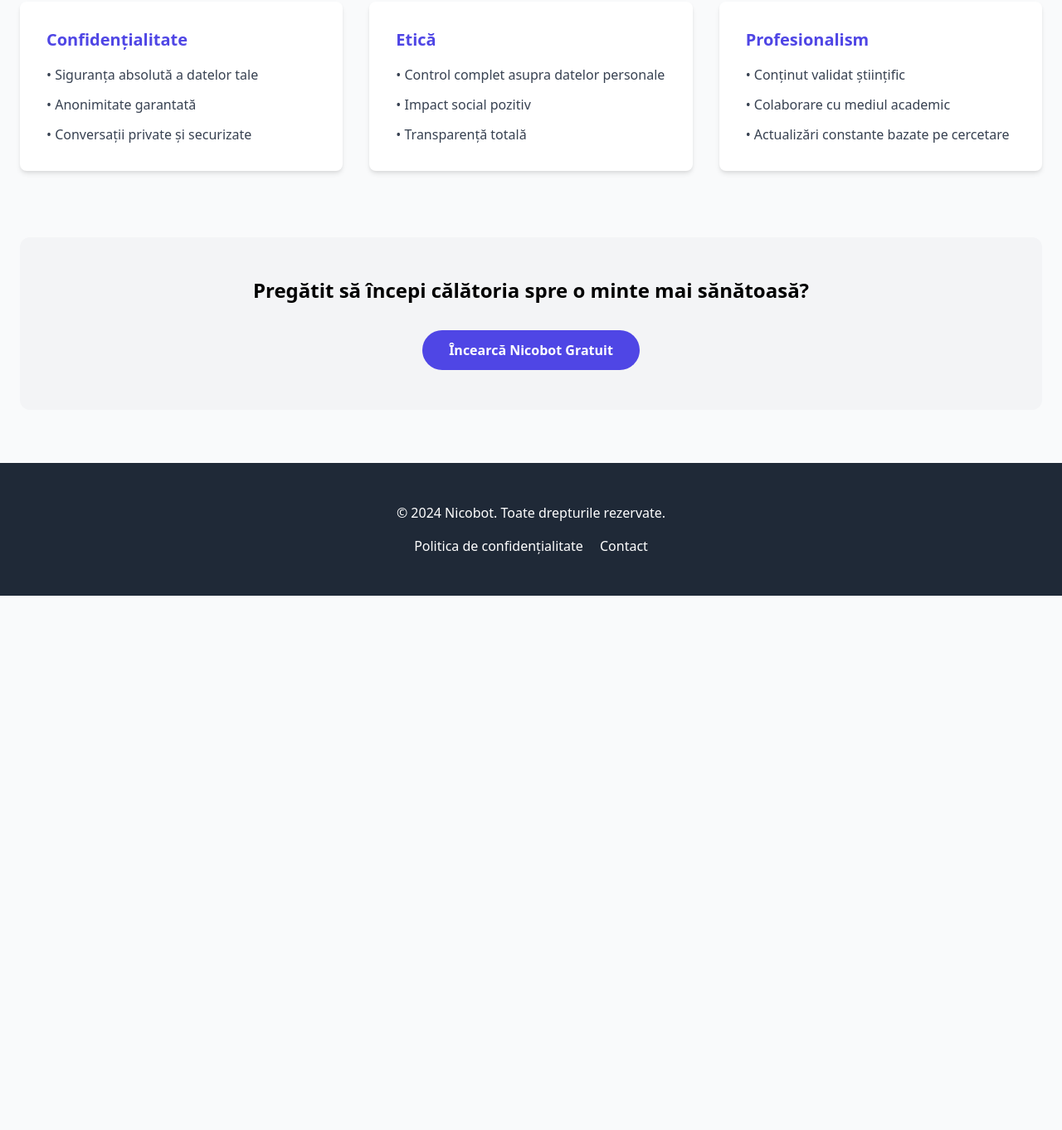
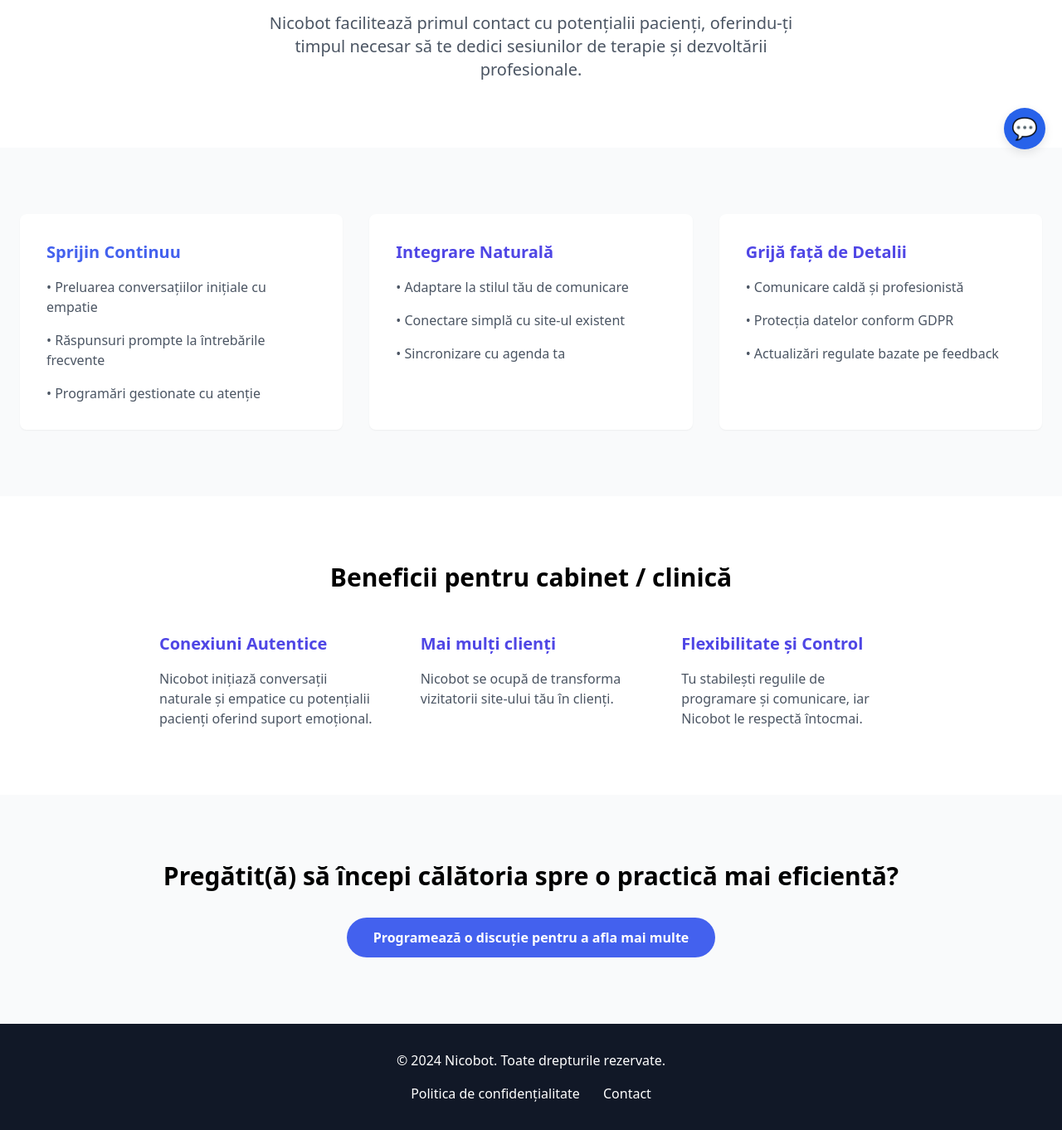
Before and after one commit to claudiunicolaa/nicobot.ro, a website: page public/index.html in a window 1280 px wide. Shown: the part 590-1952 px from the top of the page at 83% size. Before the commit the page ends 1308 px from the top, so only its background shows below. Drawn offline with nearby package versions, Linux system fonts and the light colour scheme; no server answers.

Commit message:
switch index page

```diff
--- a/public/index.html
+++ b/public/index.html
@@ -4,79 +4,164 @@
 <head>
 	<meta charset="UTF-8">
 	<meta name="viewport" content="width=device-width, initial-scale=1.0">
-	<title>Nicobot - Companionul tău digital pentru sănătate mentală</title>
+	<title>Nicobot - Asistentul tău Digital</title>
 	<link href="https://cdnjs.cloudflare.com/ajax/libs/tailwindcss/2.2.19/tailwind.min.css" rel="stylesheet">
+	<style>
+		:root {
+			--primary-blue: #4361EE;
+			--secondary-blue: #3F37C9;
+			--dark-gray: #212529;
+			--light-gray: #F8F9FA;
+		}
+
+		/* Custom color classes */
+		.bg-primary {
+			background-color: var(--primary-blue);
+		}
+
+		.bg-secondary {
+			background-color: var(--secondary-blue);
+		}
+
+		.text-primary {
+			color: var(--primary-blue);
+		}
+
+		/* Gradient background */
+		.bg-gradient-primary {
+			background: linear-gradient(135deg, var(--primary-blue) 0%, var(--secondary-blue) 100%);
+		}
+
+		/* Hover states */
+		.hover-transition {
+			transition: all 0.3s ease;
+		}
+
+		.hover-transition:hover {
+			transform: translateY(-2px);
+		}
+	</style>
+	<!-- Google tag (gtag.js) -->
+	<script async src="https://www.googletagmanager.com/gtag/js?id=AW-16813618239">
+	</script>
+	<script>
+		window.dataLayer = window.dataLayer || [];
+		function gtag() { dataLayer.push(arguments); }
+		gtag('js', new Date());
+
+		gtag('config', 'AW-16813618239');
+	</script>
+	<!-- Chatbot Widget -->
+	<link rel="stylesheet" href="styles-widget.css">
+	<script src="https://cdn.jsdelivr.net/npm/marked/marked.min.js"></script>
 </head>
 
-<body class="bg-gray-50">
+<body class="bg-white">
 	<!-- Hero Section -->
-	<header class="bg-gradient-to-r from-blue-600 to-indigo-700 text-white">
-		<div class="container mx-auto px-6 py-16">
-			<div class="max-w-3xl mx-auto text-center">
-				<h1 class="text-4xl md:text-5xl font-bold mb-6">Descoperă Nicobot</h1>
-				<p class="text-xl mb-8">Conversații naturale bazate pe știință pentru sănătatea ta mentală</p>
-				<button class="bg-white text-indigo-600 px-8 py-3 rounded-full font-semibold hover:bg-gray-100 transition">
-					<a href="https://nicobot.ro/gen-leads" target="_blank">Află cum îl poți folosi în practica ta</a>
+	<section class="bg-gradient-primary text-white py-32 text-center">
+		<div class="container mx-auto px-6">
+			<h1 class="text-5xl font-bold mb-6">
+				Descoperă Nicobot
+			</h1>
+			<p class="text-xl mb-6 max-w-2xl mx-auto">
+				Asistentul digital care te ajută să te concentrezi pe ceea ce contează cu adevărat: relația cu pacienții tăi
+			</p>
+			<button
+				class="bg-white text-indigo-600 px-8 py-3 rounded-full font-semibold hover:bg-gray-100 transition duration-300">
+				<a id="startChatButton">Începe o conversație gratuită</a>
 			</button>
 		</div>
-		</div>
-	</header>
-
-	<!-- Main Features -->
-	<main class="container mx-auto px-6 py-16">
-		<section class="mb-20">
-			<h2 class="text-3xl font-bold text-center mb-12">Misiunea Noastră</h2>
-			<p class="text-lg text-gray-700 max-w-2xl mx-auto text-center">
-				Aducem concepte de psihoterapie în telefonul tinerilor, făcând sprijinul emoțional accesibil oricând și oriunde.
-			</p>
 	</section>
 
-		<!-- Pillars -->
-		<section class="grid md:grid-cols-3 gap-8 mb-20">
-			<div class="bg-white p-8 rounded-lg shadow-md">
-				<h3 class="text-xl font-bold text-indigo-600 mb-4">Confidențialitate</h3>
-				<ul class="space-y-3 text-gray-700">
-					<li>• Siguranța absolută a datelor tale</li>
-					<li>• Anonimitate garantată</li>
-					<li>• Conversații private și securizate</li>
+	<!-- Mission Section -->
+	<section class="py-20">
+		<div class="container mx-auto px-6 text-center">
+			<h2 class="text-3xl font-bold mb-8">Misiunea Noastră</h2>
+			<p class="text-gray-600 text-xl max-w-2xl mx-auto">
+				Nicobot facilitează primul contact cu potențialii pacienți, oferindu-ți timpul necesar să te dedici sesiunilor
+				de terapie și dezvoltării profesionale.
+			</p>
+		</div>
+	</section>
+
+	<!-- Features Grid -->
+	<section class="py-20 bg-gray-50">
+		<div class="container mx-auto px-6">
+			<div class="grid md:grid-cols-3 gap-8">
+				<!-- Support Card -->
+				<div class="bg-white p-8 rounded-lg shadow-sm hover-transition">
+					<h3 class="text-xl font-semibold text-primary mb-4">Sprijin Continuu</h3>
+					<ul class="space-y-4 text-gray-600">
+						<li>• Preluarea conversațiilor inițiale cu empatie</li>
+						<li>• Răspunsuri prompte la întrebările frecvente</li>
+						<li>• Programări gestionate cu atenție</li>
 					</ul>
 				</div>
 
-			<div class="bg-white p-8 rounded-lg shadow-md">
-				<h3 class="text-xl font-bold text-indigo-600 mb-4">Etică</h3>
-				<ul class="space-y-3 text-gray-700">
-					<li>• Control complet asupra datelor personale</li>
-					<li>• Impact social pozitiv</li>
-					<li>• Transparență totală</li>
+				<!-- Integration Card -->
+				<div class="bg-white p-8 rounded-lg shadow-sm">
+					<h3 class="text-xl font-semibold text-indigo-600 mb-4">Integrare Naturală</h3>
+					<ul class="space-y-4 text-gray-600">
+						<li>• Adaptare la stilul tău de comunicare</li>
+						<li>• Conectare simplă cu site-ul existent</li>
+						<li>• Sincronizare cu agenda ta</li>
 					</ul>
 				</div>
 
-			<div class="bg-white p-8 rounded-lg shadow-md">
-				<h3 class="text-xl font-bold text-indigo-600 mb-4">Profesionalism</h3>
-				<ul class="space-y-3 text-gray-700">
-					<li>• Conținut validat științific</li>
-					<li>• Colaborare cu mediul academic</li>
-					<li>• Actualizări constante bazate pe cercetare</li>
+				<!-- Care Card -->
+				<div class="bg-white p-8 rounded-lg shadow-sm">
+					<h3 class="text-xl font-semibold text-indigo-600 mb-4">Grijă față de Detalii</h3>
+					<ul class="space-y-4 text-gray-600">
+						<li>• Comunicare caldă și profesionistă</li>
+						<li>• Protecția datelor conform GDPR</li>
+						<li>• Actualizări regulate bazate pe feedback</li>
 					</ul>
+				</div>
+			</div>
+		</div>
+	</section>
+
+	<!-- Benefits Section -->
+	<section class="py-20 bg-white">
+		<div class="container mx-auto px-6">
+			<h2 class="text-3xl font-bold text-center mb-12">Beneficii pentru cabinet / clinică</h2>
+			<div class="grid md:grid-cols-3 gap-12 max-w-4xl mx-auto">
+				<div class="space-y-4">
+					<h3 class="text-xl font-semibold text-indigo-600">Conexiuni Autentice</h3>
+					<p class="text-gray-600">Nicobot inițiază conversații naturale și empatice cu potențialii pacienți oferind
+						suport emoțional.</p>
+				</div>
+				<div class="space-y-4">
+					<h3 class="text-xl font-semibold text-indigo-600">Mai mulți clienți</h3>
+					<p class="text-gray-600">Nicobot se ocupă de transforma vizitatorii site-ului tău în clienți.</p>
+				</div>
+				<div class="space-y-4">
+					<h3 class="text-xl font-semibold text-indigo-600">Flexibilitate și Control</h3>
+					<p class="text-gray-600">Tu stabilești regulile de programare și comunicare, iar Nicobot le respectă întocmai.
+					</p>
+				</div>
+			</div>
 		</div>
 	</section>
 
 	<!-- Call to Action -->
-		<section class="bg-gray-100 rounded-xl p-12 text-center">
-			<h2 class="text-2xl font-bold mb-6">Pregătit să începi călătoria spre o minte mai sănătoasă?</h2>
-			<p class="text-gray-700 mb-8"></p>
-			<button class="bg-indigo-600 text-white px-8 py-3 rounded-full font-semibold hover:bg-indigo-700 transition">
-				<a href="https://vorbarie.ro" target="_blank">Încearcă Nicobot Gratuit</a>
+	<section class="py-20 bg-gray-50">
+		<div class="container mx-auto px-6 text-center">
+			<h2 class="text-3xl font-bold mb-8">Pregătit(ă) să începi călătoria spre o practică mai eficientă?</h2>
+			<div class="space-y-4">
+				<button
+					class="bg-primary text-white px-8 py-3 rounded-full font-semibold hover:bg-secondary transition duration-300 hover-transition">
+					<a href="https://calendly.com/claudiu-nicolaa/25min" target="_blank">Programează o discuție pentru a afla mai
+						multe</a>
 				</button>
+			</div>
 	</section>
-	</main>
 
 	<!-- Footer -->
-	<footer class="bg-gray-800 text-white py-12">
-		<div class="container mx-auto px-6">
-			<div class="text-center">
+	<footer class="bg-gray-900 text-white py-8">
+		<div class="container mx-auto px-6 text-center">
 			<p class="mb-4">© 2024 Nicobot. Toate drepturile rezervate.</p>
-				<div class="space-x-4">
+			<div class="space-x-6">
 				<a href="https://nicobot.ro/privacy" class="hover:text-indigo-400" target="_blank">Politica de
 					confidențialitate</a>
 				<!-- <a href="https://nicobot.ro/terms-and-conditions" class="hover:text-indigo-400" target="_blank">Termeni și
@@ -84,8 +169,29 @@
 				<a href="https://nicobot.ro/contact" class="hover:text-indigo-400" target="_blank">Contact</a>
 			</div>
 		</div>
+	</footer>
+
+	<!-- Chatbot Widget -->
+	<!-- TODO: use JS to inject the widget HTML -->
+	<div class="reset-this-root chatbot-container">
+		<div class="chatbot" id="chatbot" style="display: none;">
+			<div class="chatbot-header">
+				<button id="minimizeButton" class="minimize-button">—</button>
 			</div>
-	</footer>
+			<div class="chatbot-messages" id="chatMessages"></div>
+			<form id="chatForm" class="chatbot-form">
+				<div class="chatbot-input-container">
+					<textarea id="chatInput" class="chatbot-input" placeholder="A fost o zi ..."></textarea>
+					<button id="sendButton" type="submit" class="chatbot-send">
+						<img src="send.svg" alt="ID" width="24" height="24">
+					</button>
+				</div>
+			</form>
+		</div>
+		<button id="chatToggle" class="chat-toggle closed"></button>
+	</div>
 </body>
+<!-- Load Chat Widget script -->
+<script src="script-widget.js"></script>
 
 </html>
```
Also changed, not shown: public/future/index.html (added, +91 -0 lines), public/send.svg (added). Lines whose indentation alone changed are shown as unchanged.
